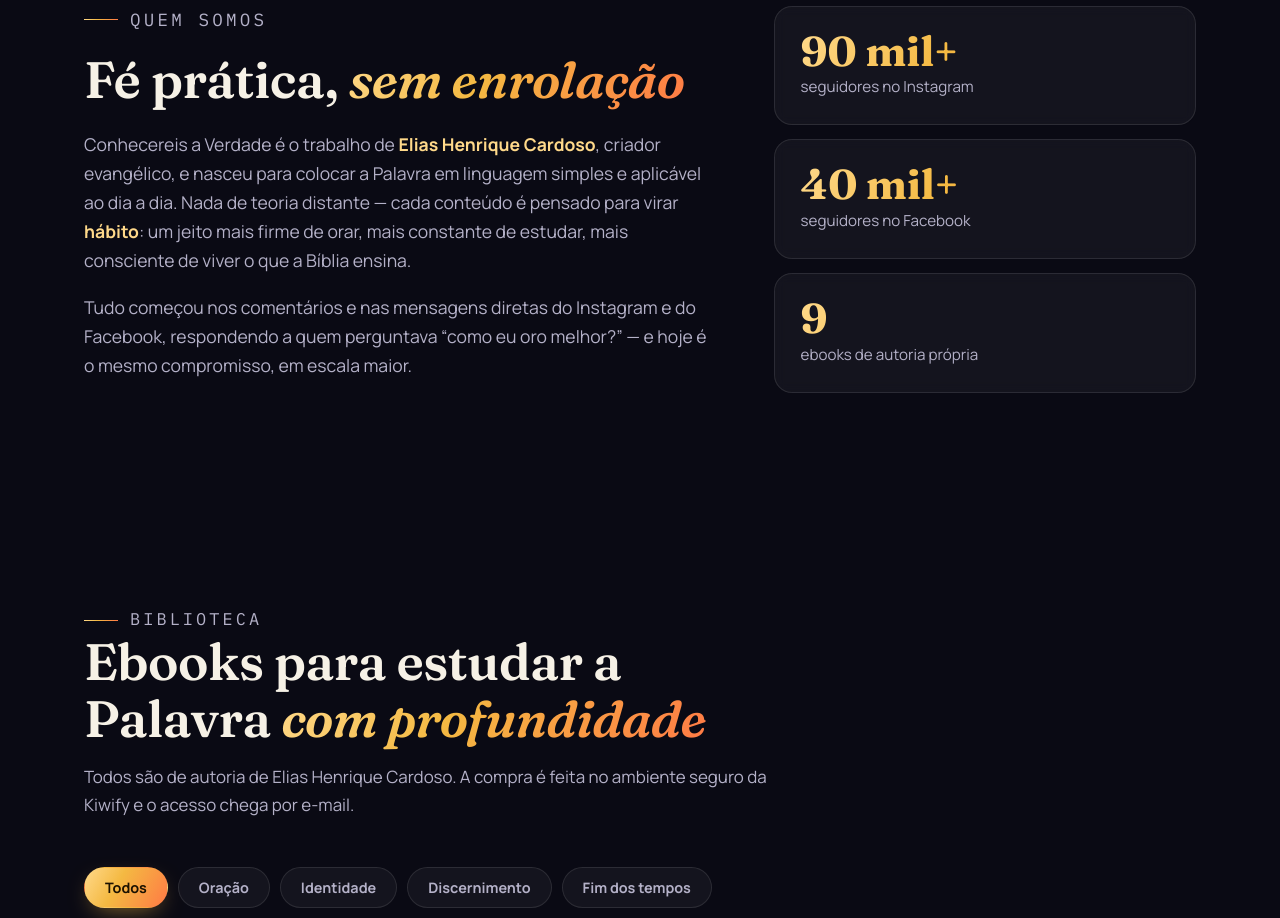
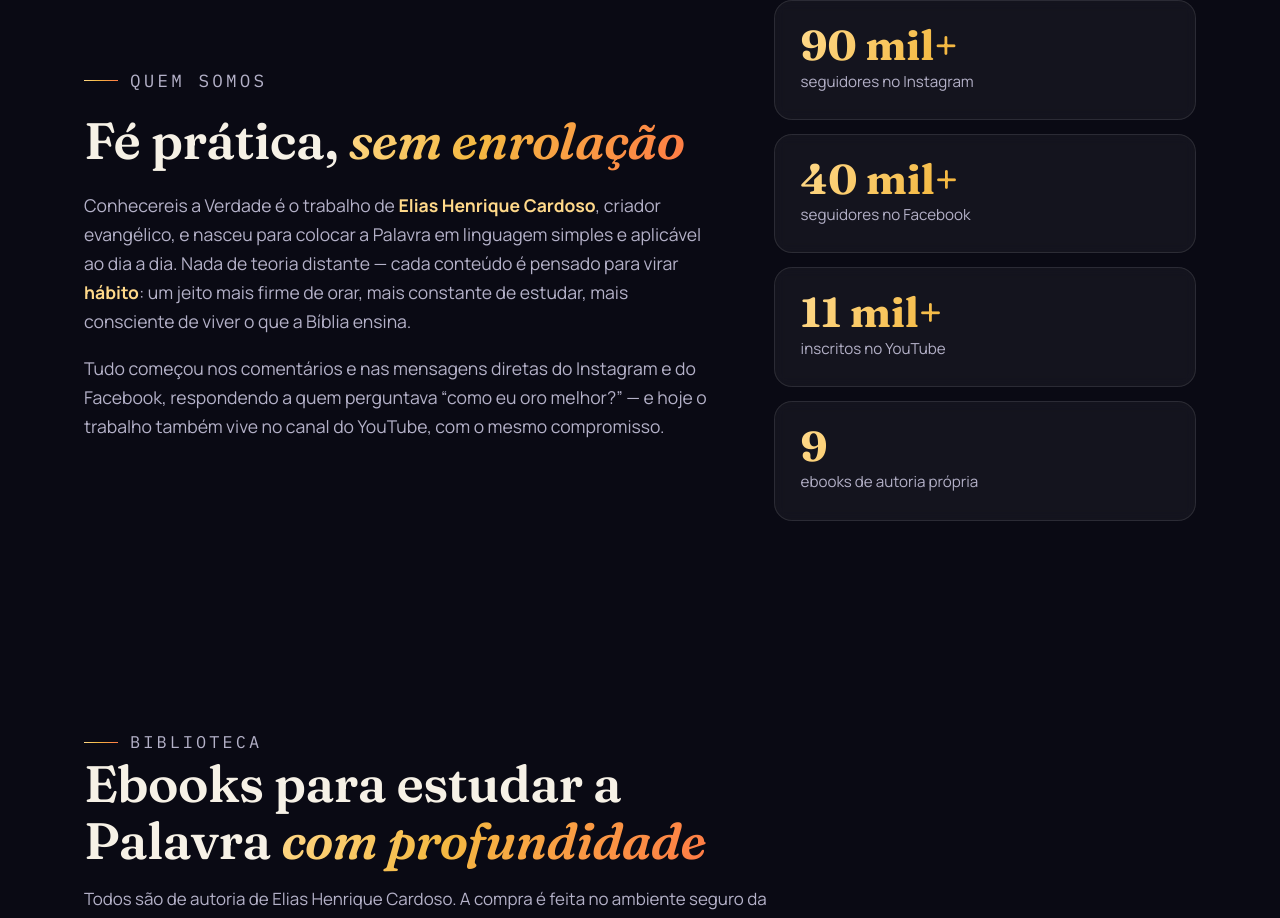
Before and after one commit to bateraeliashc-netizen/conhecereisverdade-site, a plain HTML site: page index.html in a window 1280 px wide. Shown: the part 990-1908 px from the top of the page. Drawn offline with Linux system fonts and the light colour scheme.

Commit message:
Add files via upload

```diff
--- a/index.html
+++ b/index.html
@@ -258,12 +258,13 @@
         <p class="eyebrow">Quem somos</p>
         <div class="head" style="margin-bottom:22px"><h2>Fé prática, <span class="grad">sem enrolação</span></h2></div>
         <p>Conhecereis a Verdade é o trabalho de <strong>Elias Henrique Cardoso</strong>, criador evangélico, e nasceu para colocar a Palavra em linguagem simples e aplicável ao dia a dia. Nada de teoria distante — cada conteúdo é pensado para virar <strong>hábito</strong>: um jeito mais firme de orar, mais constante de estudar, mais consciente de viver o que a Bíblia ensina.</p>
-        <p>Tudo começou nos comentários e nas mensagens diretas do Instagram e do Facebook, respondendo a quem perguntava “como eu oro melhor?” — e hoje é o mesmo compromisso, em escala maior.</p>
+        <p>Tudo começou nos comentários e nas mensagens diretas do Instagram e do Facebook, respondendo a quem perguntava “como eu oro melhor?” — e hoje o trabalho também vive no canal do YouTube, com o mesmo compromisso.</p>
       </div>
       <div class="tiles">
         <div class="tile reveal" style="--d:80ms"><b data-count="90" data-suffix=" mil+">90 mil+</b><span>seguidores no Instagram</span></div>
         <div class="tile reveal" style="--d:160ms"><b data-count="40" data-suffix=" mil+">40 mil+</b><span>seguidores no Facebook</span></div>
-        <div class="tile reveal" style="--d:240ms"><b data-count="9" data-suffix="">9</b><span>ebooks de autoria própria</span></div>
+        <div class="tile reveal" style="--d:240ms"><b data-count="11" data-suffix=" mil+">11 mil+</b><span>inscritos no YouTube</span></div>
+        <div class="tile reveal" style="--d:320ms"><b data-count="9" data-suffix="">9</b><span>ebooks de autoria própria</span></div>
       </div>
     </div>
   </section>
@@ -417,6 +418,7 @@
       <div class="follow">
         <a class="fcard reveal" href="https://www.instagram.com/conhecereis_a_verdade88/" target="_blank" rel="noopener"><div><small>Instagram</small><b>@conhecereis_a_verdade88</b></div><span class="ar">↗</span></a>
         <a class="fcard reveal" style="--d:90ms" href="https://www.facebook.com/Conhecereis_a_Verdade" target="_blank" rel="noopener"><div><small>Facebook</small><b>Conhecereis a Verdade</b></div><span class="ar">↗</span></a>
+        <a class="fcard reveal" style="--d:130ms" href="https://www.youtube.com/@76749" target="_blank" rel="noopener"><div><small>YouTube</small><b>Conhecereis a Verdade</b></div><span class="ar">↗</span></a>
         <a class="fcard reveal" style="--d:180ms" href="mailto:bateraeliashc@gmail.com"><div><small>Contato</small><b>bateraeliashc@gmail.com</b></div><span class="ar">↗</span></a>
       </div>
     </div>
```
